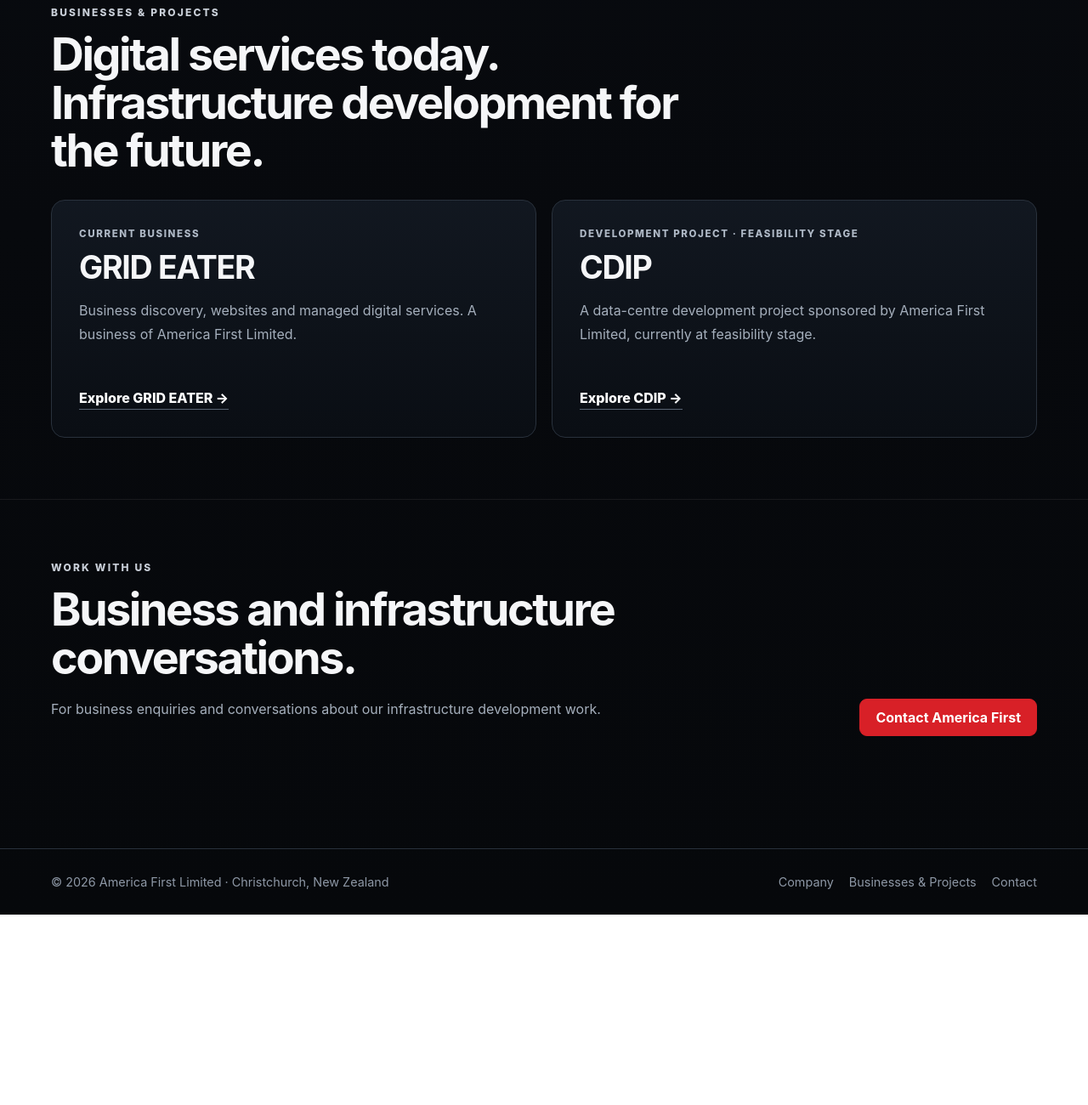
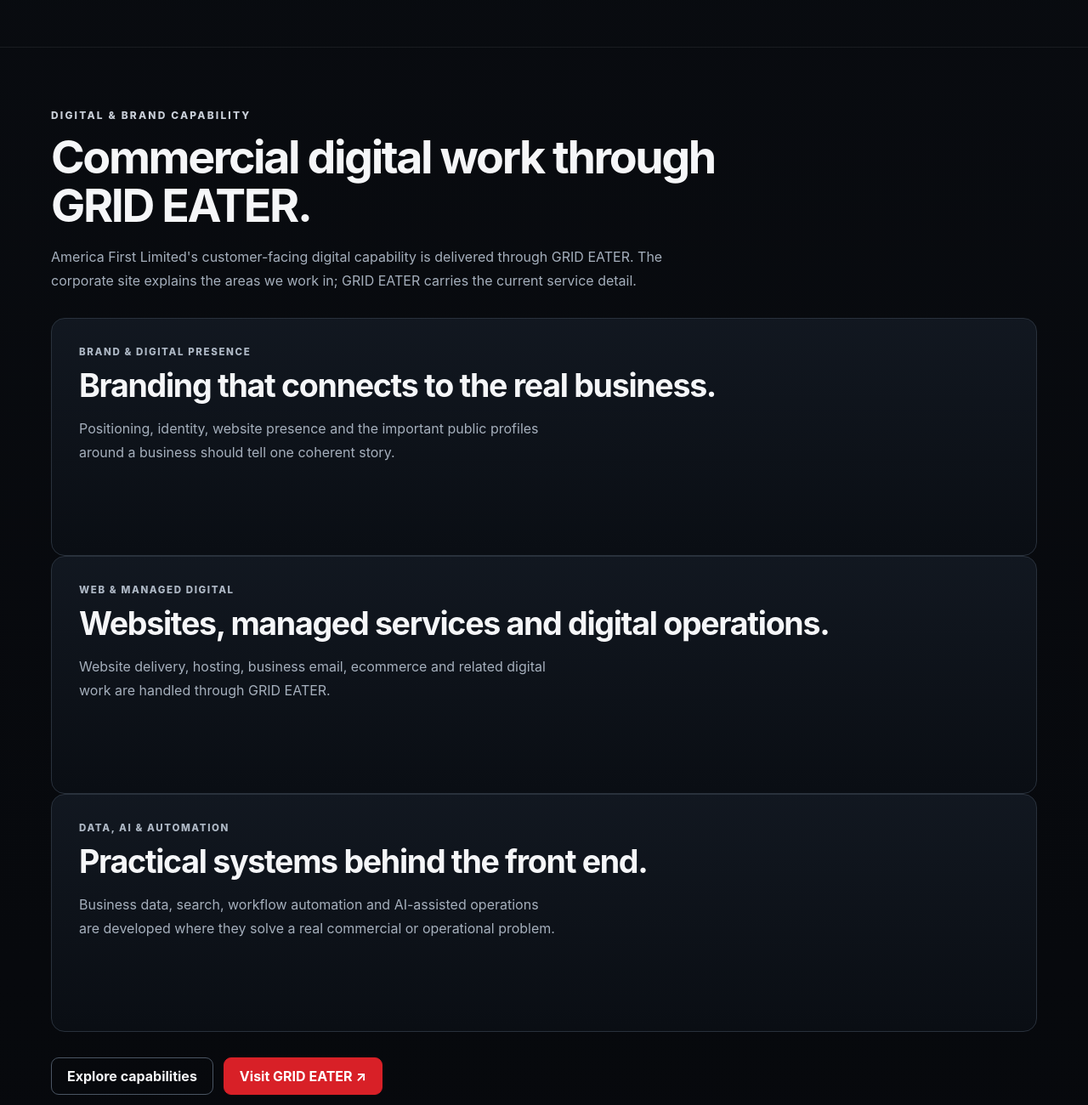
Before and after one commit to meeeeeooooowwwwwww/afnz, a website: page public/index.html in a window 1280 px wide. Shown: the part 960-2260 px from the top of the page at 85% size. Before the commit the page ends 2036 px from the top, so only its background shows below. Drawn offline with Linux system fonts and the light colour scheme.

Commit message:
site: strengthen America First corporate positioning

```diff
--- a/public/index.html
+++ b/public/index.html
@@ -3,8 +3,8 @@
 <head>
   <meta charset="utf-8">
   <meta name="viewport" content="width=device-width,initial-scale=1">
-  <title>America First Limited | Digital Businesses & Infrastructure</title>
-  <meta name="description" content="America First Limited develops digital businesses and infrastructure projects from Christchurch, New Zealand, including GRID EATER and the CDIP data-centre project.">
+  <title>America First Limited | Digital, Brand & Infrastructure</title>
+  <meta name="description" content="America First Limited develops digital businesses, brand and technology capability, and infrastructure projects from Christchurch, New Zealand.">
   <link rel="canonical" href="https://americafirst.co.nz/">
   <link rel="icon" href="/favicon.svg">
   <link rel="stylesheet" href="/styles.css">
@@ -15,6 +15,7 @@
     <a class="brand" href="/">AMERICA FIRST LIMITED</a>
     <nav class="navlinks" aria-label="Primary navigation">
       <a href="/about">Company</a>
+      <a href="/services">Capabilities</a>
       <a href="/projects">Businesses &amp; Projects</a>
       <a href="/contact">Contact</a>
     </nav>
@@ -26,10 +27,10 @@
     <div class="shell narrow">
       <div class="eyebrow">Christchurch · New Zealand</div>
       <h1>America First Limited</h1>
-      <p class="hero-line">Developing digital businesses and infrastructure.</p>
+      <p class="hero-line">Digital businesses. Brand and technology capability. Infrastructure development.</p>
       <div class="actions">
         <a class="btn primary" href="/projects">Businesses &amp; Projects</a>
-        <a class="btn" href="/about">Company</a>
+        <a class="btn" href="/services">Capabilities</a>
       </div>
     </div>
   </section>
@@ -38,10 +39,41 @@
     <div class="shell split lead-split">
       <div>
         <div class="eyebrow">A practical commercial foundation</div>
-        <h2>Build around real customer needs.</h2>
+        <h2>Build useful capability around real customer needs.</h2>
       </div>
       <div>
-        <p class="lead">America First Limited develops businesses and projects that connect customer needs with digital services and infrastructure. Led by David Ruck, the company draws on experience in sales operations, telecommunications, business discovery, websites and hosting.</p>
+        <p class="lead">America First Limited develops businesses and projects around customer acquisition, brand and digital presence, business data, automation and infrastructure. Led by David Ruck in Christchurch, the company combines commercial experience with practical digital delivery and longer-term infrastructure development.</p>
+      </div>
+    </div>
+  </section>
+
+  <section class="section section-rule">
+    <div class="shell">
+      <div class="section-heading">
+        <div class="eyebrow">Digital &amp; brand capability</div>
+        <h2>Commercial digital work through GRID EATER.</h2>
+        <p>America First Limited's customer-facing digital capability is delivered through GRID EATER. The corporate site explains the areas we work in; GRID EATER carries the current service detail.</p>
+      </div>
+      <div class="capability-grid">
+        <article class="project-card">
+          <div class="project-label">Brand &amp; digital presence</div>
+          <h3>Branding that connects to the real business.</h3>
+          <p>Positioning, identity, website presence and the important public profiles around a business should tell one coherent story.</p>
+        </article>
+        <article class="project-card">
+          <div class="project-label">Web &amp; managed digital</div>
+          <h3>Websites, managed services and digital operations.</h3>
+          <p>Website delivery, hosting, business email, ecommerce and related digital work are handled through GRID EATER.</p>
+        </article>
+        <article class="project-card">
+          <div class="project-label">Data, AI &amp; automation</div>
+          <h3>Practical systems behind the front end.</h3>
+          <p>Business data, search, workflow automation and AI-assisted operations are developed where they solve a real commercial or operational problem.</p>
+        </article>
+      </div>
+      <div class="actions section-actions">
+        <a class="btn" href="/services">Explore capabilities</a>
+        <a class="btn primary" href="https://grideater.com/">Visit GRID EATER ↗</a>
       </div>
     </div>
   </section>
@@ -56,7 +88,7 @@
         <article class="project-card">
           <div class="project-label">Current business</div>
           <h3>GRID EATER</h3>
-          <p>Business discovery, websites and managed digital services. A business of America First Limited.</p>
+          <p>Business discovery, websites, digital presence, managed services, data and practical automation. A business of America First Limited.</p>
           <a class="text-link" href="/projects/grid-eater">Explore GRID EATER →</a>
         </article>
         <article class="project-card">
@@ -73,17 +105,20 @@
     <div class="shell contact-band">
       <div>
         <div class="eyebrow">Work with us</div>
-        <h2>Business and infrastructure conversations.</h2>
-        <p>For business enquiries and conversations about our infrastructure development work.</p>
+        <h2>Business, digital and infrastructure conversations.</h2>
+        <p>Digital-service enquiries are routed through GRID EATER. Corporate, strategic and infrastructure conversations can come directly to America First Limited.</p>
       </div>
-      <a class="btn primary" href="/contact">Contact America First</a>
+      <div class="actions">
+        <a class="btn primary" href="https://grideater.com/">Digital services ↗</a>
+        <a class="btn" href="/contact">Contact America First</a>
+      </div>
     </div>
   </section>
 </main>
 <footer class="site-footer">
   <div class="shell foot">
     <span>© 2026 America First Limited · Christchurch, New Zealand</span>
-    <div><a href="/about">Company</a><a href="/projects">Businesses &amp; Projects</a><a href="/contact">Contact</a></div>
+    <div><a href="/about">Company</a><a href="/services">Capabilities</a><a href="/projects">Businesses &amp; Projects</a><a href="/contact">Contact</a></div>
   </div>
 </footer>
 </body>
```
